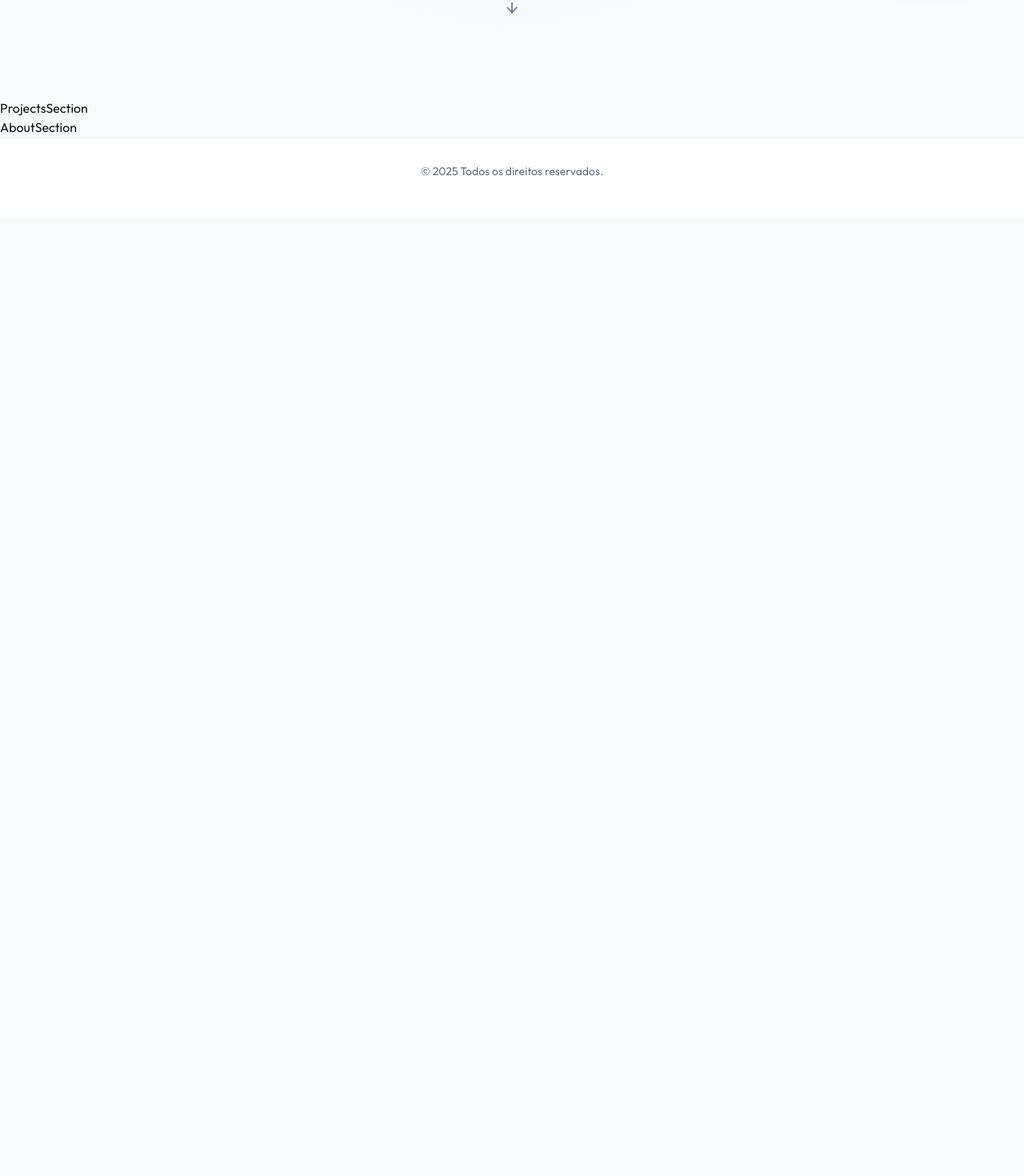
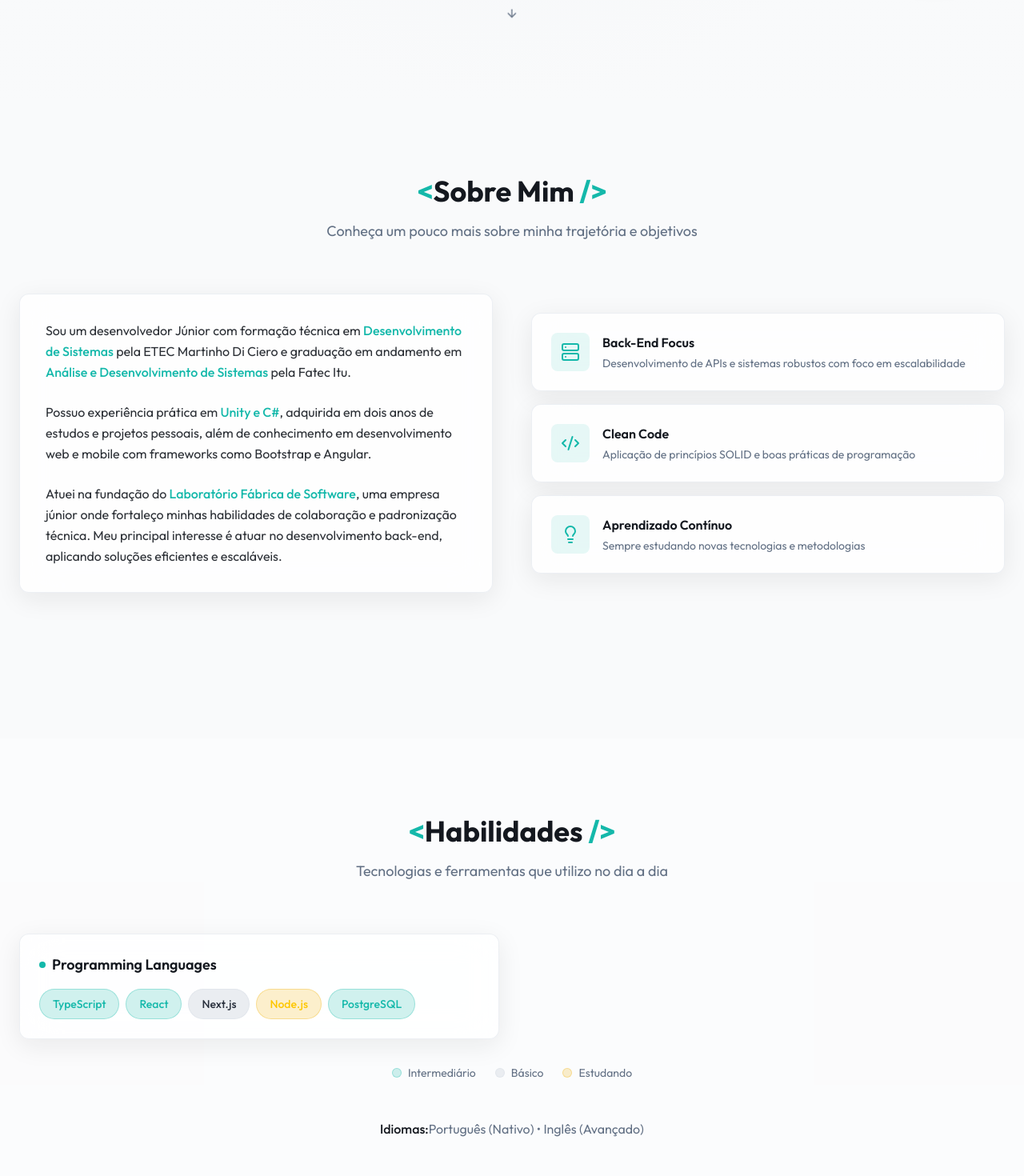
Before and after one commit to FelipePaterni/portifolio, a Next.js app: page / in a window 1280 px wide. Shown: the part 677-2147 px from the top of the page at 80% size. Before the commit the page ends 949 px from the top, so only its background shows below. Built offline with nearby package versions, Linux system fonts and the light colour scheme.

Commit message:
feat: update profile data structure and enhance About, Skills, and Hero sections

```diff
--- a/data/profile.json
+++ b/data/profile.json
@@ -1,14 +1,18 @@
 {
-  "aboutMe": "Desenvolvedor Full Stack com experiência em TypeScript e React",
+  "aboutMe": [
+    "Sou um desenvolvedor Júnior com formação técnica em *Desenvolvimento de Sistemas* pela ETEC Martinho Di Ciero e graduação em andamento em *Análise e Desenvolvimento de Sistemas* pela Fatec Itu.",
+    "Possuo experiência prática em *Unity e C#*, adquirida em dois anos de estudos e projetos pessoais, além de conhecimento em desenvolvimento web e mobile com frameworks como Bootstrap e Angular.",
+    "Atuei na fundação do *Laboratório Fábrica de Software*, uma empresa júnior onde fortaleço minhas habilidades de colaboração e padronização técnica. Meu principal interesse é atuar no desenvolvimento back-end, aplicando soluções eficientes e escaláveis."
+  ],
   "skills": [
     {
       "title": "Programming Languages",
       "competencies": [
-        "TypeScript",
-        "React",
-        "Next.js",
-        "Node.js",
-        "PostgreSQL"
+        { "label": "TypeScript", "level": "primary" },
+        { "label": "React", "level": "primary" },
+        { "label": "Next.js", "level": "secondary" },
+        { "label": "Node.js", "level": "yellow" },
+        { "label": "PostgreSQL", "level": "primary" }
       ]
     }
   ],
--- a/src/app/page.tsx
+++ b/src/app/page.tsx
@@ -1,7 +1,8 @@
 import AboutSection from "@/section/about";
 import HeroSection from "@/section/hero";
 import ProjectsSection from "@/section/project";
-import { getProfileData, getProjects } from "@/lib/getProfileData";
+import getProfileData from "@/lib/getProfileData";
+import SkillsSection from "@/section/skills";
 
 export default async function Page() {
   const data = await getProfileData();
@@ -18,8 +19,9 @@ export default async function Page() {
         email={data.contact.email}
         skills={skills}
       />
+      <AboutSection aboutMe={data.aboutMe} />
+      <SkillsSection languages={data.languages} skills={data.skills}/>
       <ProjectsSection />
-      <AboutSection />
     </main>
   );
 }
--- a/src/components/ui/button/index.tsx
+++ b/src/components/ui/button/index.tsx
@@ -8,7 +8,8 @@ export interface ButtonProps extends ComponentProps<"button"> {
   href?: string;
 }
 
-const base = "inline-flex items-center justify-center gap-2 whitespace-nowrap rounded-md text-sm font-medium transition-colors ring-offset-background focus-visible:outline-none focus-visible:ring-2 focus-visible:ring-ring focus-visible:ring-offset-2 disabled:pointer-events-none disabled:opacity-50 [&_svg]:pointer-events-none [&_svg]:size-4 [&_svg]:shrink-0";
+const base =
+  "inline-flex items-center justify-center gap-2 whitespace-nowrap rounded-md text-sm font-medium transition-colors ring-offset-background focus-visible:outline-none focus-visible:ring-2 focus-visible:ring-ring focus-visible:ring-offset-2 disabled:pointer-events-none disabled:opacity-50 [&_svg]:pointer-events-none [&_svg]:size-4 [&_svg]:shrink-0";
 
 const variants = {
   default: "bg-primary text-primary-foreground hover:bg-primary/90",
@@ -19,6 +20,7 @@ const variants = {
     "border border-input bg-background hover:bg-accent hover:text-accent-foreground",
   ghost: "hover:bg-accent hover:text-accent-foreground",
   link: "text-primary underline-offset-4 hover:underline",
+  none: "",
 } as const;
 
 const sizes = {
@@ -26,7 +28,6 @@ const sizes = {
   sm: "h-9 px-3 rounded-md",
   lg: "h-11 px-8 rounded-md",
   icon: "h-10 w-10",
-
 } as const;
 
 type SizeKey = keyof typeof sizes;
--- a/src/components/ui/tag/index.tsx
+++ b/src/components/ui/tag/index.tsx
@@ -11,7 +11,7 @@ const colors = {
   none: "",
 } as const;
 
-type ColorKey = keyof typeof colors;
+export type ColorKey = keyof typeof colors;
 
 export interface TagProps extends ComponentProps<"span"> {
   label: string;
--- a/src/section/about/index.tsx
+++ b/src/section/about/index.tsx
@@ -1,3 +1,115 @@
-export default function AboutSection() {
-  return <section>AboutSection</section>;
+"use client";
+
+import Title from "@/components/ui/title";
+import { ReactNode } from "react";
+import { motion } from "framer-motion";
+import Card from "@/components/ui/card";
+import { Code2, Lightbulb, Server } from "lucide-react";
+
+interface AboutSectionProps {
+  aboutMe: string[];
+  highlights?: { icon: any; label: string; value: string }[];
 }
+
+function parseText(text: string): ReactNode[] {
+  const parts: ReactNode[] = [];
+  let lastIndex = 0;
+  const regex = /\*([^*]+)\*/g;
+  let match;
+
+  while ((match = regex.exec(text)) !== null) {
+    // Adiciona o texto antes da marcação
+    if (match.index > lastIndex) {
+      parts.push(text.substring(lastIndex, match.index));
+    }
+
+    // Adiciona o texto customizado com span
+    parts.push(
+      <span key={match.index} className="text-primary font-medium">
+        {match[1]}
+      </span>
+    );
+
+    lastIndex = match.index + match[0].length;
+  }
+
+  // Adiciona o texto restante
+  if (lastIndex < text.length) {
+    parts.push(text.substring(lastIndex));
+  }
+
+  return parts;
+}
+
+export default function AboutSection({
+  aboutMe,
+  highlights = [
+    {
+      icon: Server,
+      label: "Back-End Focus",
+      value:
+        "Desenvolvimento de APIs e sistemas robustos com foco em escalabilidade",
+    },
+    {
+      icon: Code2,
+      label: "Clean Code",
+      value: "Aplicação de princípios SOLID e boas práticas de programação",
+    },
+    {
+      icon: Lightbulb,
+      label: "Aprendizado Contínuo",
+      value: "Sempre estudando novas tecnologias e metodologias",
+    },
+  ],
+}: AboutSectionProps) {
+  return (
+    <section id="about" className="py-24 bg-background min-h-screen">
+      <div className="container mx-auto px-6">
+        <Title
+          children="Sobre Mim"
+          subtitle="Conheça um pouco mais sobre minha trajetória e objetivos"
+        />
+        <div className="grid lg:grid-cols-2 gap-12 items-center">
+          <motion.div
+            initial={{ opacity: 0, x: -30 }}
+            whileInView={{ opacity: 1, x: 0 }}
+            viewport={{ once: true }}
+            transition={{ duration: 0.6 }}
+            className="space-y-6"
+          >
+            <div className="glass-card p-8">
+              {Array.isArray(aboutMe) &&
+                aboutMe.map((paragraph, index) => (
+                  <p
+                    key={index}
+                    className="text-foreground/90 leading-relaxed mb-6 last:mb-0"
+                  >
+                    {parseText(paragraph)}
+                  </p>
+                ))}
+            </div>
+          </motion.div>
+
+          <motion.div
+            initial={{ opacity: 0, x: 30 }}
+            whileInView={{ opacity: 1, x: 0 }}
+            viewport={{ once: true }}
+            transition={{ duration: 0.6, delay: 0.2 }}
+            className="space-y-4"
+          >
+            {highlights.map((item, index) => (
+              <Card
+                key={index}
+                label={item.label}
+                value={item.value}
+                transition={{ delay: 0.1 * index }}
+                type="default"
+                icon={item.icon}
+              />
+            ))}
+          </motion.div>
+        </div>
+      </div>
+    </section>
+  );
+}
--- a/src/section/hero/index.tsx
+++ b/src/section/hero/index.tsx
@@ -1,7 +1,6 @@
 "use client";
 
 import Button from "@/components/ui/button";
-import { LinkProps } from "@/types/linkProps";
 import { motion } from "framer-motion";
 import { ArrowDown, Github, Linkedin, Mail } from "lucide-react";
 
@@ -143,13 +142,14 @@ export default function HeroSection({
           transition={{ delay: 1.2 }}
           className="absolute bottom-2 left-1/2 -translate-x-1/2"
         >
-          <a
+          <Button
+            variant="none"
             href="#about"
             className="flex flex-col items-center gap-2 text-muted-foreground hover:text-primary transition-colors"
           >
             <span className="text-sm">Scroll</span>
             <ArrowDown className="w-5 h-5 animate-bounce" />
-          </a>
+          </Button>
         </motion.div>
       </div>
     </section>
--- a/src/section/skills/index.tsx
+++ b/src/section/skills/index.tsx
@@ -0,0 +1,100 @@
+"use client";
+import Tag, { ColorKey } from "@/components/ui/tag";
+import Title from "@/components/ui/title";
+import { motion } from "framer-motion";
+
+interface SkillsSectionProps {
+  languages: {
+    language: string;
+    level: string;
+  }[];
+  skills: {
+    title: string;
+    competencies: { label: string; level: ColorKey }[];
+  }[];
+}
+
+export default function SkillsSection({
+  skills,
+  languages,
+}: SkillsSectionProps) {
+  return (
+    <section id="skills" className="py-24 bg-card/30">
+      <div className="container mx-auto px-6">
+        <Title
+          children="Habilidades"
+          subtitle="Tecnologias e ferramentas que utilizo no dia a dia"
+        />
+        <div className="grid md:grid-cols-2 gap-8">
+          {skills.map((skills, index) => (
+            <motion.div
+              key={index}
+              initial={{ opacity: 0, y: 30 }}
+              whileInView={{ opacity: 1, y: 0 }}
+              viewport={{ once: true }}
+              transition={{ duration: 0.5, delay: index * 0.1 }}
+              className="glass-card p-6"
+            >
+              <h3 className="text-lg font-semibold text-foreground mb-4 flex items-center gap-2">
+                <span className="w-2 h-2 rounded-full bg-primary" />
+                {skills.title}
+              </h3>
+
+              <div className="flex flex-wrap gap-2">
+                {skills.competencies.map((competency, indexComp) => (
+                  <Tag
+                    key={indexComp}
+                    label={competency.label}
+                    transition={{ delay: index * 0.1 + indexComp * 0.05 }}
+                    color={competency.level}
+                  />
+                ))}
+              </div>
+            </motion.div>
+          ))}
+        </div>
+
+        {/* Legend */}
+        <motion.div
+          initial={{ opacity: 0 }}
+          whileInView={{ opacity: 1 }}
+          viewport={{ once: true }}
+          className="flex justify-center gap-6 mt-8 text-sm"
+        >
+          <div className="flex items-center gap-2">
+            <span className="w-3 h-3 rounded-full bg-primary/20 border border-primary/30" />
+            <span className="text-muted-foreground">Intermediário</span>
+          </div>
+          <div className="flex items-center gap-2">
+            <span className="w-3 h-3 rounded-full bg-secondary border border-border/50" />
+            <span className="text-muted-foreground">Básico</span>
+          </div>
+          <div className="flex items-center gap-2">
+            <span className="w-3 h-3 rounded-full bg-yellow-500/20 border border-yellow-500/30" />
+            <span className="text-muted-foreground">Estudando</span>
+          </div>
+        </motion.div>
+
+        {/* Languages */}
+        <motion.div
+          initial={{ opacity: 0, y: 20 }}
+          whileInView={{ opacity: 1, y: 0 }}
+          viewport={{ once: true }}
+          className="mt-12 text-center"
+        >
+          <p className="text-muted-foreground">
+            <span className="text-foreground font-medium">Idiomas:</span>
+            {languages.map(
+              (lang, index) =>
+                lang.language +
+                " (" +
+                lang.level +
+                ")" +
+                (index < languages.length - 1 ? " • " : "")
+            )}
+          </p>
+        </motion.div>
+      </div>
+    </section>
+  );
+}
--- a/src/types/linkProps.ts
+++ /dev/null
@@ -1,4 +0,0 @@
-export interface LinkProps {
-  link: string;
-  name: string;
-}
--- a/src/types/profile.ts
+++ b/src/types/profile.ts
@@ -1,13 +1,13 @@
 import { ProjectProps } from "@/components/ui/projectCard";
 import { TimelineData } from "./timelinedata";
-import { LinkProps } from "./linkProps";
+import { ColorKey } from "@/components/ui/tag";
 
 export interface ProfileData {
-  aboutMe: string;
+  aboutMe: any;
 
   skills: {
     title: string;
-    competencies: string[];
+    competencies: { label: string; level: ColorKey }[];
   }[];
 
   languages: {
@@ -26,10 +26,3 @@ export interface ProfileData {
     linkedin: string;
   };
 }
-
-function to() {
-  let teste: ProfileData = {} as ProfileData;
-
-  const a = JSON.stringify(teste);
-  console.log(a);
-}
```
Also changed, not shown: src/lib/getProfileData.ts (+1 -29 lines).
